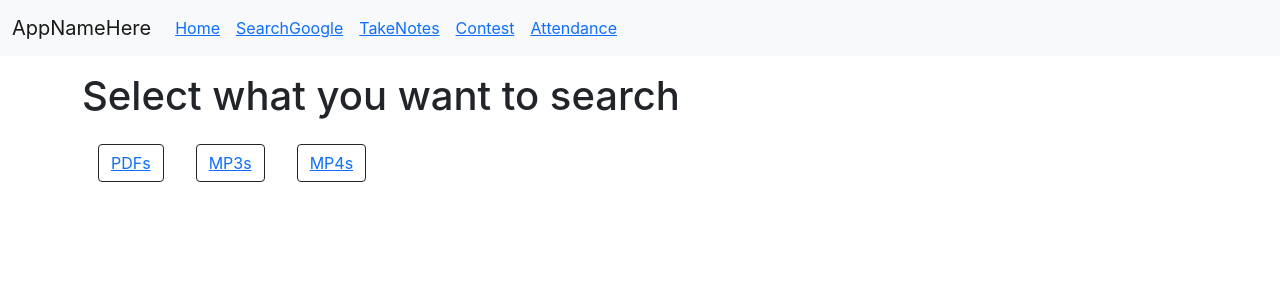
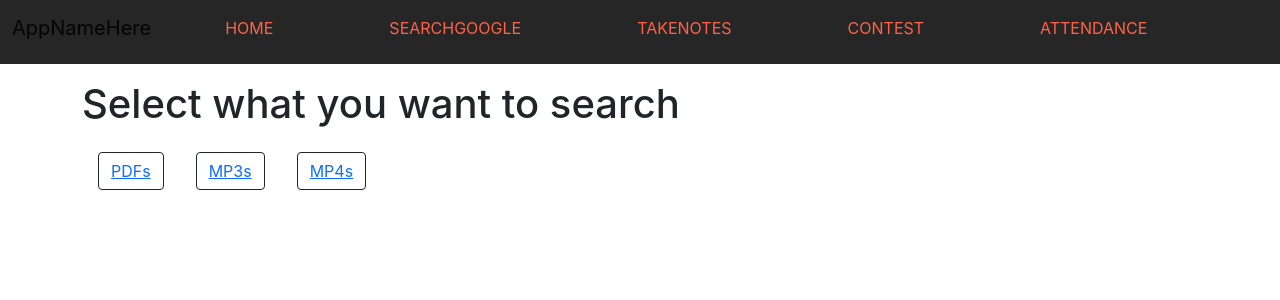
Before and after one commit to soham4abc/dawgs, a React (Create React App) app in the folder dawgs/: page /googleSearch in a window 1280 px wide. Shown: the top 300 px of the page. Built offline with nearby package versions, Linux system fonts and the light colour scheme.

Commit message:
navbar updated

```diff
--- a/dawgs/src/components/Home.js
+++ b/dawgs/src/components/Home.js
@@ -11,7 +11,7 @@ function Home() {
   return (
     <>
       <Router>
-        <nav className="navbar navbar-expand-lg navbar-light bg-light">
+        <nav className="navbar navbar-expand-lg navbar-light">
           <div className="container-fluid">
             <a className="navbar-brand" href="/">
               AppNameHere
--- a/dawgs/src/components/home.css
+++ b/dawgs/src/components/home.css
@@ -0,0 +1,55 @@
+body {
+    margin: 0;
+    padding: 0;
+  }
+  .navbar {
+    display: flex;
+    flex-direction: column;
+    background: #262626;
+    min-height: 8vh;
+  }
+  nav {
+    position: absolute;
+    /* top: 25%;
+    left: 25%;
+    transform: translate(-50%, -50%); */
+  }
+  nav ul {
+    list-style: none;
+    margin: 0;
+    padding: 0;
+  }
+  nav ul li {
+    display: inline-flex;
+  }
+  nav ul li a {
+    position: relative;
+    padding: 16px 0 5px;
+    margin: 0 25px;
+    color: tomato;
+    text-decoration: none;
+    text-transform: uppercase;
+    font-size: 16px;
+  }
+  nav ul li a:hover {
+    color: aqua;
+    transition: 0.9s;
+  }
+  nav ul li a:after {
+    content: "";
+    position: absolute;
+    left: 50%;
+    bottom: 0;
+    transform: translateX(-50%) scaleX(0);
+    -webkit-transform: translateX(-50%) scaleX(0);
+    -webkit-transform-origin: 50% 50%;
+    width: 100%;
+    height: 2px;
+    background-color: rgba(255, 255, 255, 0.9);
+    -webkit-transition: transform 250ms;
+    transition: transform 250ms;
+  }
+  nav ul li a:hover:after {
+    -webkit-transform: translateX(-50%) scaleX(1);
+    transform: translateX(-50%) scaleX(1);
+  }
--- a/dawgs/src/components/new.html
+++ b/dawgs/src/components/new.html
@@ -1,12 +1,78 @@
 <!DOCTYPE html>
 <html lang="en">
-<head>
-    <meta charset="UTF-8">
-    <meta http-equiv="X-UA-Compatible" content="IE=edge">
-    <meta name="viewport" content="width=device-width, initial-scale=1.0">
+  <head>
+    <meta charset="UTF-8" />
+    <meta http-equiv="X-UA-Compatible" content="IE=edge" />
+    <meta name="viewport" content="width=device-width, initial-scale=1.0" />
     <title>Document</title>
-</head>
-<body>
-    <img src="" alt="">
-</body>
+    <!-- <link rel="stylesheet" href="home.css"> -->
+    <style>
+      body {
+        margin: 0;
+        padding: 0;
+      }
+      .wrapper {
+        display: flex;
+        flex-direction: column;
+        background: #262626;
+        min-height: 8vh;
+      }
+      nav {
+        position: absolute;
+        /* top: 25%;
+        left: 25%;
+        transform: translate(-50%, -50%); */
+      }
+      nav ul {
+        list-style: none;
+        margin: 0;
+        padding: 0;
+      }
+      nav ul li {
+        display: inline-flex;
+      }
+      nav ul li a {
+        position: relative;
+        padding: 16px 0 5px;
+        margin: 0 25px;
+        color: aquamarine;
+        text-decoration: none;
+        text-transform: uppercase;
+        font-size: 16px;
+      }
+      nav ul li a:hover {
+        color: aqua;
+        transition: 0.9s;
+      }
+      nav ul li a:after {
+        content: "";
+        position: absolute;
+        left: 50%;
+        bottom: 0;
+        transform: translateX(-50%) scaleX(0);
+        -webkit-transform: translateX(-50%) scaleX(0);
+        -webkit-transform-origin: 50% 50%;
+        width: 100%;
+        height: 2px;
+        background-color: rgba(255, 255, 255, 0.9);
+        -webkit-transition: transform 250ms;
+        transition: transform 250ms;
+      }
+      nav ul li a:hover:after {
+        -webkit-transform: translateX(-50%) scaleX(1);
+        transform: translateX(-50%) scaleX(1);
+      }
+    </style>
+  </head>
+  <body>
+    <div class="wrapper">
+      <nav>
+        <ul>
+          <li><a href="#">Home</a></li>
+          <li><a href="#">About</a></li>
+          <li><a href="#">Contact</a></li>
+        </ul>
+      </nav>
+    </div>
+  </body>
 </html>
```
